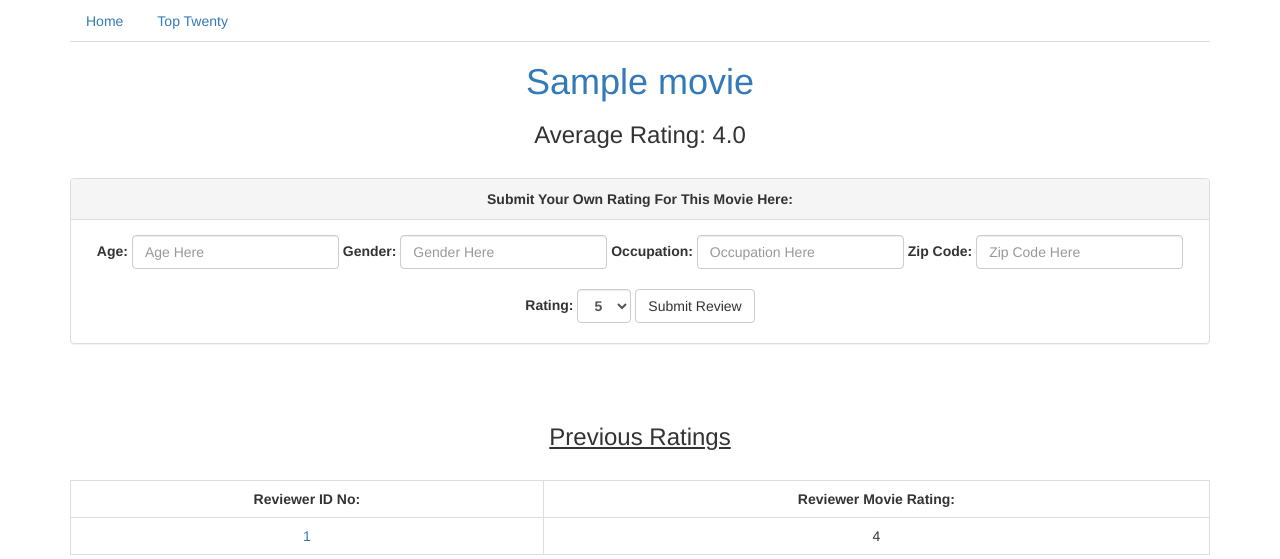
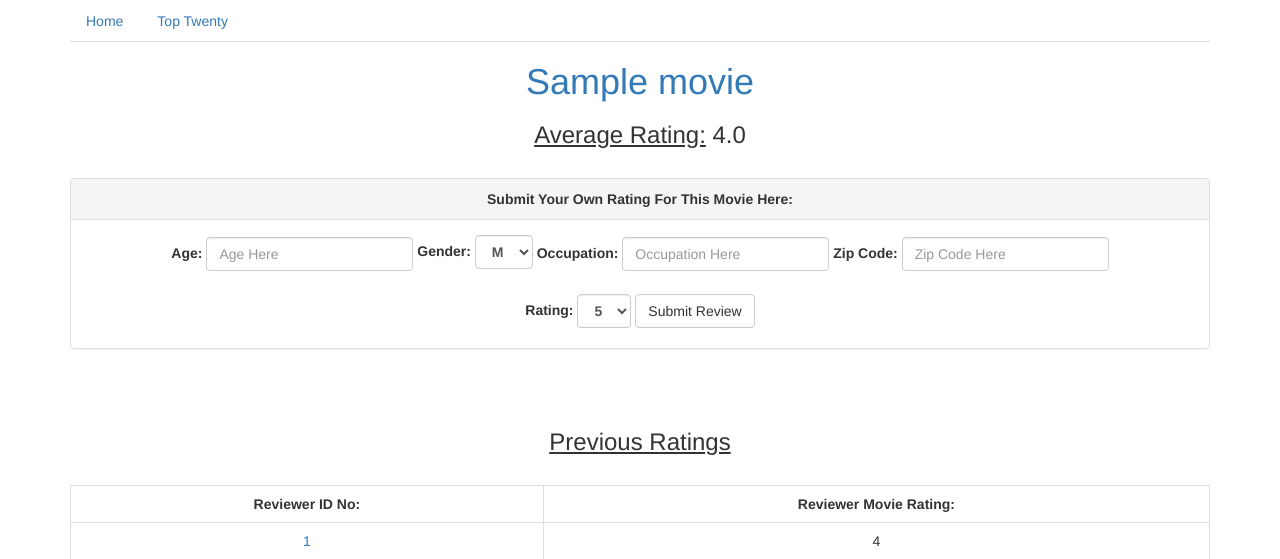
Before and after one commit to JayTwitty/movieratings, a Django app: page /1 in a window 1280 px wide. Shown: the top 559 px of the page. Run offline with Django 3.2, Linux system fonts and the light colour scheme; tables that the repository leaves empty hold one stand-in row (values such as "Sample post"); parts of the project's set-up code (start-up, migrations or seed data) failed here and were passed over; some libraries are stand-ins or nearby versions.

Commit message:
movie ratings

```diff
--- a/movieratings/templates/movies.html
+++ b/movieratings/templates/movies.html
@@ -15,39 +15,51 @@
 </ul>
 
 <h1 class="center"><a target="_blank" href="{{ movie.imdb_url }}">{{ movie.title }}</a></h1>
-<h3 class="center">Average Rating: {{ movie.avg_rating }}</h3>
+<h3 class="center"><u>Average Rating:</u> {{ movie.avg_rating }}</h3>
 <br>
+
 <div class="panel panel-default center">
       <div class="panel-heading"><strong>Submit Your Own Rating For This Movie Here:</strong></div>
+
   <div class="panel-body">
-<form class="form-inline">
+<form method="post" class="form-inline">
+    {% csrf_token %}
   <div class="form-group">
     <label for="exampleInputName2"> Age: </label>
-    <input type="text" class="form-control" id="exampleInputName2" placeholder="Age Here">
+    <input type="text" class="form-control" id="age_input" name ="age_input" placeholder="Age Here">
   </div>
+
   <div class="form-group">
-    <label for="exampleInputEmail2"> Gender: </label>
-    <input type="text" class="form-control" id="exampleInputEmail2" placeholder="Gender Here">
+    <label for="exampleInputEmail2"> Gender:
+        <select name = "gender_input" class="form-control">
+            <option>M</option>
+            <option>F</option> </select></label>
   </div>
+
   <div class="form-group">
     <label for="exampleInputEmail2"> Occupation: </label>
-    <input type="text" class="form-control" id="exampleInputEmail2" placeholder="Occupation Here">
+    <input type="text" class="form-control" name="occupation_input" placeholder="Occupation Here">
   </div>
+
    <div class="form-group">
     <label for="exampleInputEmail2"> Zip Code: </label>
-    <input type="text" class="form-control" id="exampleInputEmail2" placeholder="Zip Code Here">
+    <input type="text" class="form-control" name="zipcode_input" placeholder="Zip Code Here">
        </div>
+
         <br>
         <br>
+
     <label for="exampleInputEmail2"> Rating:
-       <select class="form-control">
+       <select name = "rating_input" class="form-control">
            <option>5</option>
            <option>4</option>
            <option>3</option>
            <option>2</option>
            <option>1</option>
        </select></label>
+
     <button type="submit" class="btn btn-default">Submit Review</button>
+
 </form>
   </div>
 
--- a/movieratings/views.py
+++ b/movieratings/views.py
@@ -11,8 +11,23 @@ def top_twenty_views(request):
 
 
 def movie_page(request, pk):
+    movie = Movie.objects.get(id=pk)
+    print(request.POST)
+    if request.POST:
+        rater_age = request.POST['age_input']
+        rater_gender = request.POST['gender_input']
+        rater_occupation = request.POST['occupation_input']
+        rater_zipcode = request.POST['zipcode_input']
+        rater_review = request.POST['rating_input']
+        try:
+            rater = Rater.objects.create(age=rater_age, gender=rater_gender, occupation=rater_occupation, zip_code=rater_zipcode)
+        except Exception:
+            print("Invalid Entry")
+        try:
+            Review.objects.create(reviewer= rater, movie=movie, rating=rater_review)
+        except Exception:
+            print("Invalid Entry")
     reviewers = Review.objects.filter(movie_id=pk)
-    movie = Movie.objects.get(id=pk)
     movie_ratings = Movie.objects.filter(id=pk)
     return render(request, 'movies.html', {'reviewers': reviewers,
                                            'movie': movie,
```
